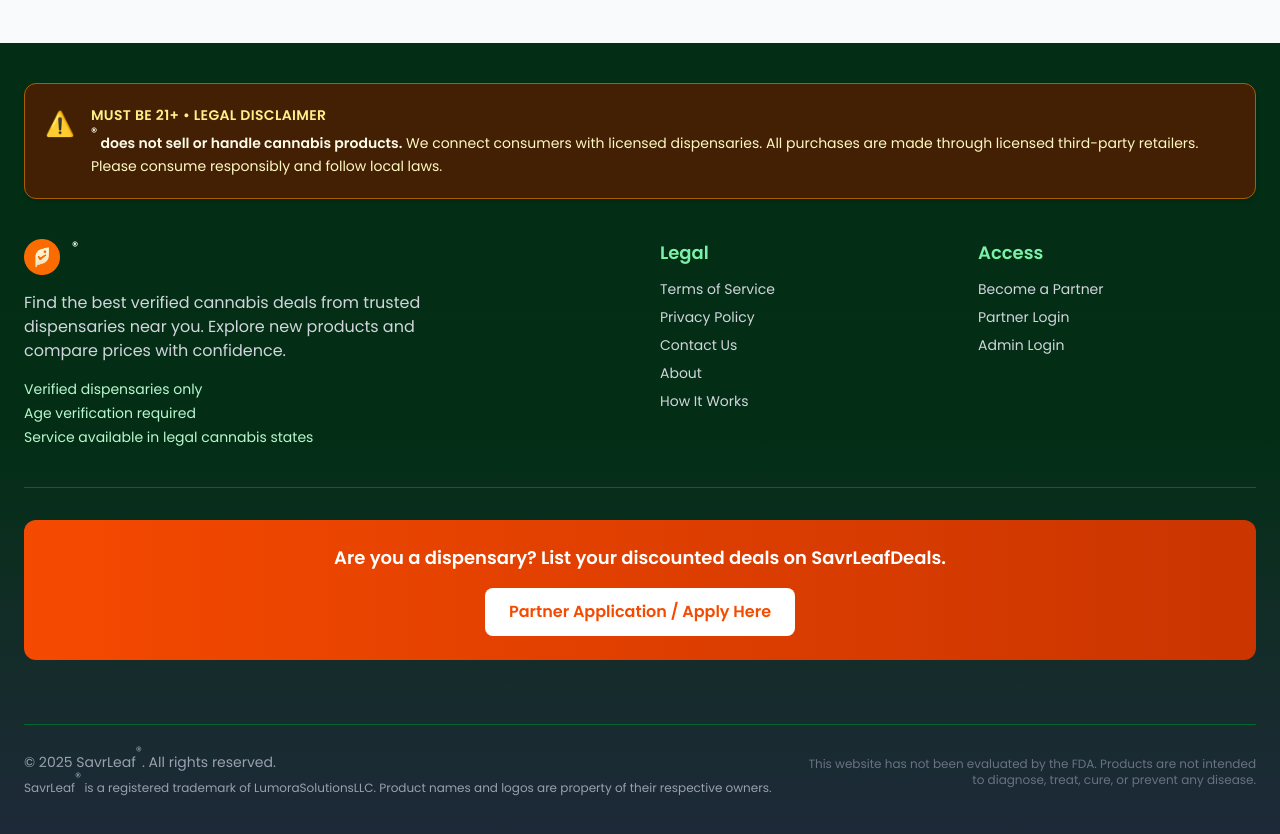
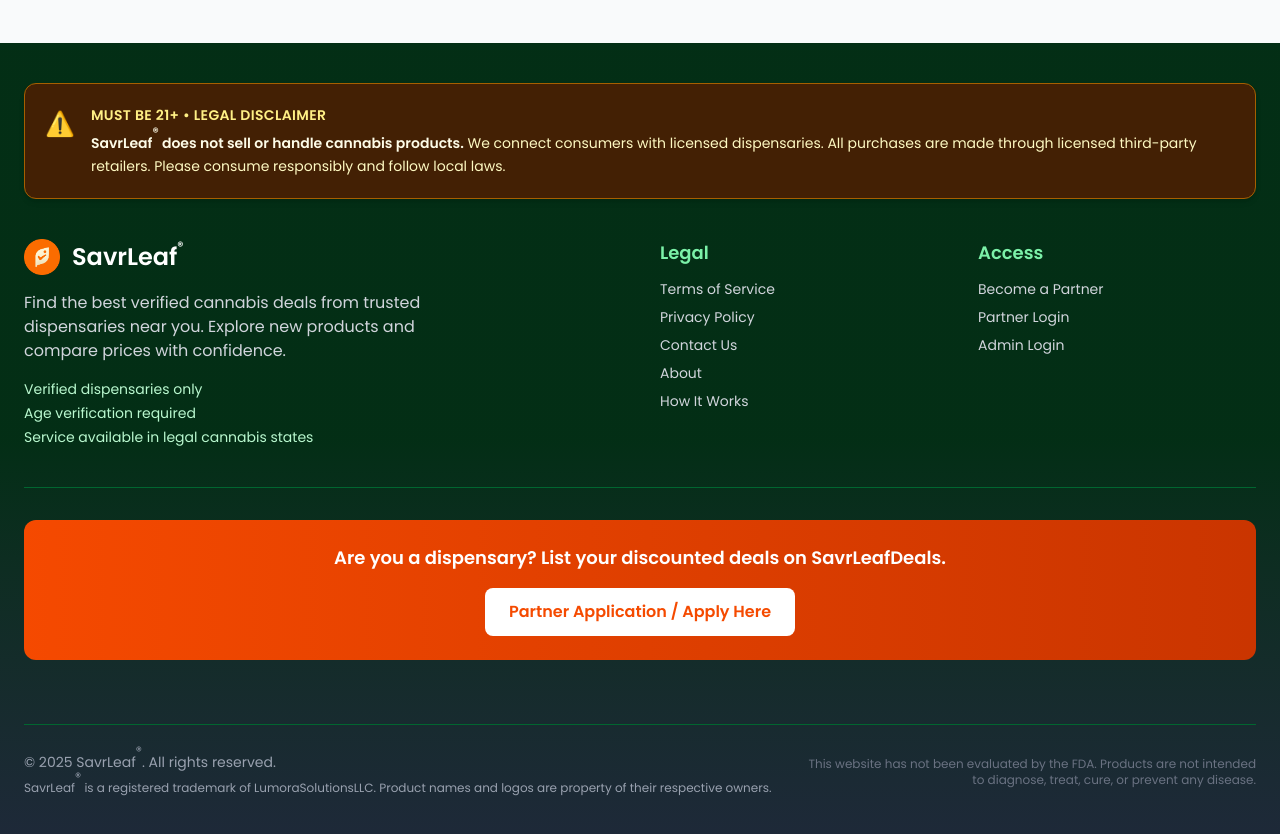
Before and after one commit to LUMORA312/savrleaf-v2, a Next.js app in the folder frontend/: page /privacy in a window 1280 px wide. Shown: the part 1720-2554 px from the top of the page. Built offline with nearby package versions, Linux system fonts and the light colour scheme.

Commit message:
update footer

```diff
--- a/frontend/src/components/Footer.tsx
+++ b/frontend/src/components/Footer.tsx
@@ -15,7 +15,7 @@ export default function Footer() {
                 Must Be 21+ • Legal Disclaimer
               </p>
               <p>
-                <strong className="text-yellow-50"><sup className="text-xs align-super">®</sup> does not sell or handle cannabis products.</strong> We connect consumers with licensed dispensaries. All purchases are made through licensed third-party retailers. Please consume responsibly and follow local laws.
+                <strong className="text-yellow-50">SavrLeaf<sup className="text-xs align-super">®</sup> does not sell or handle cannabis products.</strong> We connect consumers with licensed dispensaries. All purchases are made through licensed third-party retailers. Please consume responsibly and follow local laws.
               </p>
             </div>
           </div>
@@ -33,7 +33,7 @@ export default function Footer() {
                 height={36}
                 className="w-9 h-9 rounded-lg object-cover"
               />
-              <h2 className="text-2xl font-bold text-white"><sup className="text-xs align-super">®</sup></h2>
+              <h2 className="text-2xl font-bold text-white">SavrLeaf<sup className="text-xs align-super">®</sup></h2>
             </div>
             <p className="text-gray-300 mb-4 max-w-md">
               Find the best verified cannabis deals from trusted dispensaries near you. Explore new products and compare prices with confidence.
```
